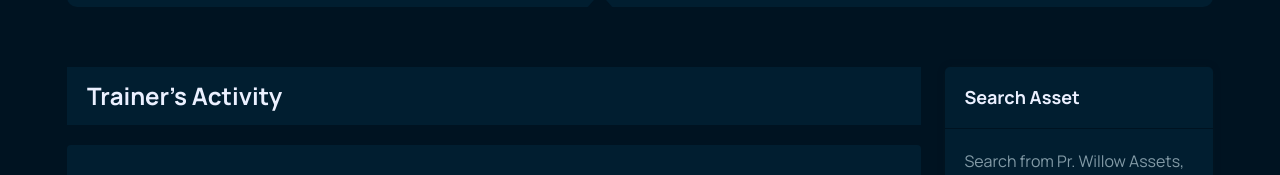
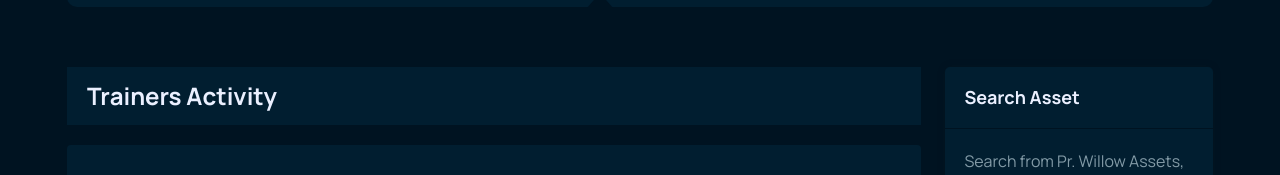
Before and after one commit to EpiCryptoDev/PokeMMO-NFTMarketplace, a Next.js app: page /trainer in a window 1280 px wide. Both pictures are taken after a click on the tab "Activity". Shown: the part 1014-1189 px from the top of the page. Built offline with nearby package versions, Linux system fonts and the light colour scheme.

Commit message:
modified:   pages/trainer.js

```diff
--- a/pages/trainer.js
+++ b/pages/trainer.js
@@ -492,7 +492,7 @@ const Author = () => {
                                     <div className="row">
                                         <div className="col-xl-9">
                                             <article>
-                                                <h4 className="h4-title">Trainer's Activity</h4>
+                                                <h4 className="h4-title">Trainers Activity</h4>
                                                 <div className="row gy-3">
                                                     {
                                                         AuthorInfo.activities.map((item) =>(
```
